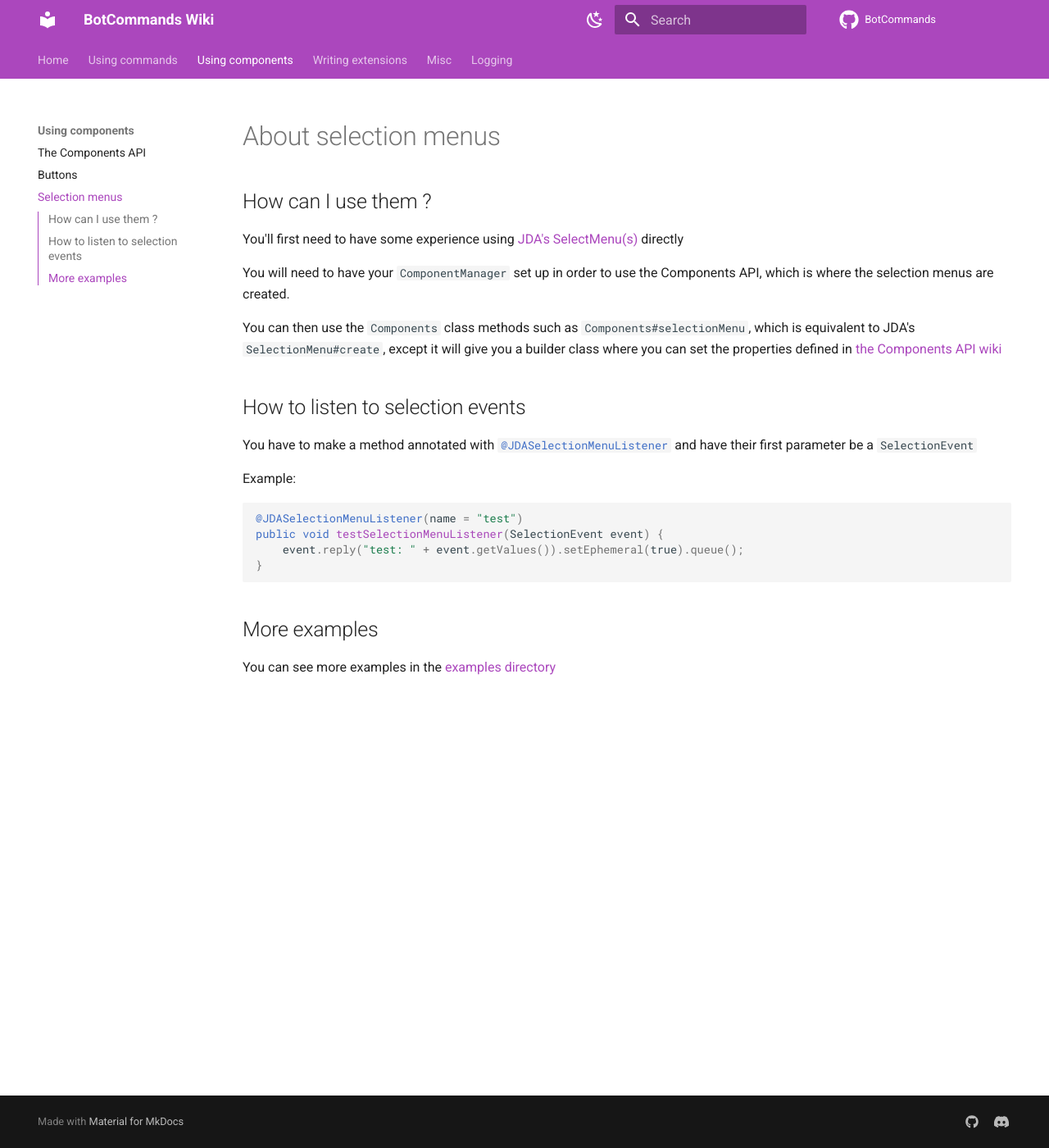
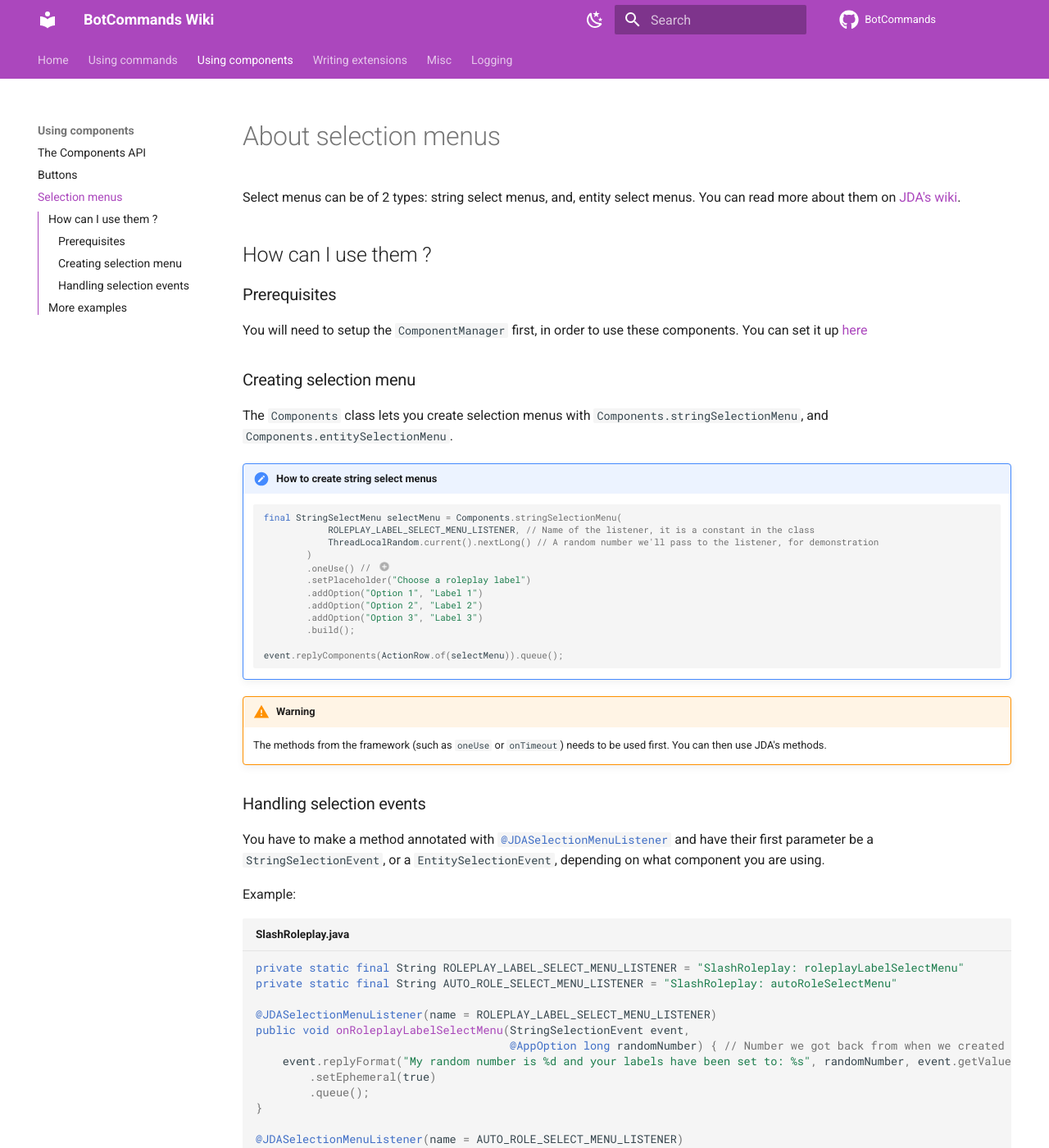
Before and after one commit to freya022/BotCommands-Wiki, an MkDocs documentation site: the page built from docs/using-components/Selection-menus.md, in a window 1280 px wide and 1400 px high. Shown: the whole window at 82% size. Built offline with MkDocs 1.6.1 and Material for MkDocs 9.7.7, drawn with Linux system fonts in a browser that asks for light colours; comment, search, counter and statistics services are not loaded; some of the changed text lies outside the part shown.

Commit message:
Update selection menu wiki

````diff
--- a/docs/using-components/Selection-menus.md
+++ b/docs/using-components/Selection-menus.md
@@ -1,23 +1,60 @@
 # About selection menus
+Select menus can be of 2 types: string select menus, and, entity select menus. You can read more about them on [JDA's wiki](https://jda.wiki/using-jda/interactions/#select-menus-dropdowns).
+
 ## How can I use them ?
-You'll first need to have some experience using [JDA's SelectMenu(s)](https://jda.wiki/using-jda/interactions/#selection-menus-dropdowns) directly
+### Prerequisites
+You will need to setup the `ComponentManager` first, in order to use these components. You can set it up [here](./The-Components-API.md)
 
-You will need to have your `ComponentManager` set up in order to use the Components API, which is where the selection menus are created.
+### Creating selection menu
+The `Components` class lets you create selection menus with `Components.stringSelectionMenu`, and `Components.entitySelectionMenu`.
 
-You can then use the `Components` class methods such as `Components#selectionMenu`, which is equivalent to JDA's `SelectionMenu#create`, except it will give you a builder class where you can set the properties defined in [the Components API wiki](./The-Components-API.md)
+!!! note "How to create string select menus"
+    ```java
+    final StringSelectMenu selectMenu = Components.stringSelectionMenu(
+                ROLEPLAY_LABEL_SELECT_MENU_LISTENER, // Name of the listener, it is a constant in the class
+                ThreadLocalRandom.current().nextLong() // A random number we'll pass to the listener, for demonstration
+            )
+            .oneUse() // (1)
+            .setPlaceholder("Choose a roleplay label")
+            .addOption("Option 1", "Label 1")
+            .addOption("Option 2", "Label 2")
+            .addOption("Option 3", "Label 3")
+            .build();
 
-## How to listen to selection events
+    event.replyComponents(ActionRow.of(selectMenu)).queue();
+    ```
 
-You have to make a method annotated with `#!java @JDASelectionMenuListener` and have their first parameter be a `SelectionEvent`
+    1.  This makes the select menu usable only once, but keep in mind that the framework won't delete it from the message.
+
+!!! warning
+    The methods from the framework (such as `oneUse` or `onTimeout`) needs to be used first. You can then use JDA's methods.
+
+### Handling selection events
+You have to make a method annotated with `#!java @JDASelectionMenuListener`
+and have their first parameter be a `StringSelectionEvent`, or a `EntitySelectionEvent`, depending on what component you are using.
 
 Example:
-```java
-@JDASelectionMenuListener(name = "test")
-public void testSelectionMenuListener(SelectionEvent event) {
-	event.reply("test: " + event.getValues()).setEphemeral(true).queue();
+```java title="SlashRoleplay.java"
+
+private static final String ROLEPLAY_LABEL_SELECT_MENU_LISTENER = "SlashRoleplay: roleplayLabelSelectMenu"
+private static final String AUTO_ROLE_SELECT_MENU_LISTENER = "SlashRoleplay: autoRoleSelectMenu"
+
+@JDASelectionMenuListener(name = ROLEPLAY_LABEL_SELECT_MENU_LISTENER)
+public void onRoleplayLabelSelectMenu(StringSelectionEvent event,
+                                      @AppOption long randomNumber) { // Number we got back from when we created the selection menu
+    event.replyFormat("My random number is %d and your labels have been set to: %s", randomNumber, event.getValues())
+        .setEphemeral(true)
+        .queue();
+}
+
+@JDASelectionMenuListener(name = AUTO_ROLE_SELECT_MENU_LISTENER)
+public void onRoleplayLabelSelectMenu(EntitySelectionEvent event) {
+    final String rolesString = event.getValues().stream()
+        .map(IMentionable::getAsMention)
+        .collect(Collectors.joining(", "));
+    event.reply("Your roles have been set: " + rolesString).setEphemeral(true).queue();
 }
 ```
 
 ## More examples
-
 You can see more examples in the [examples directory](https://github.com/freya022/BotCommands/tree/master/examples/src/main/java/com/freya02/bot/componentsbot)
````
